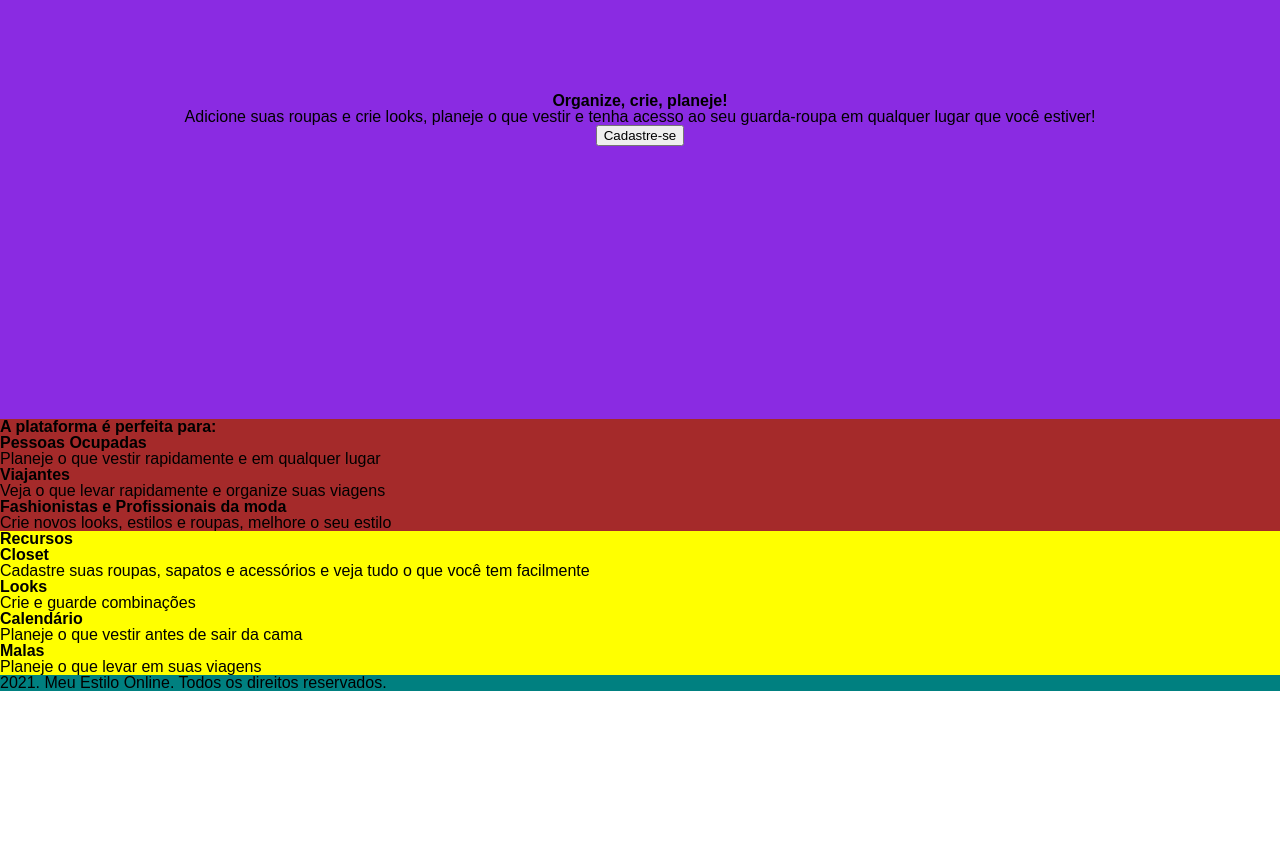
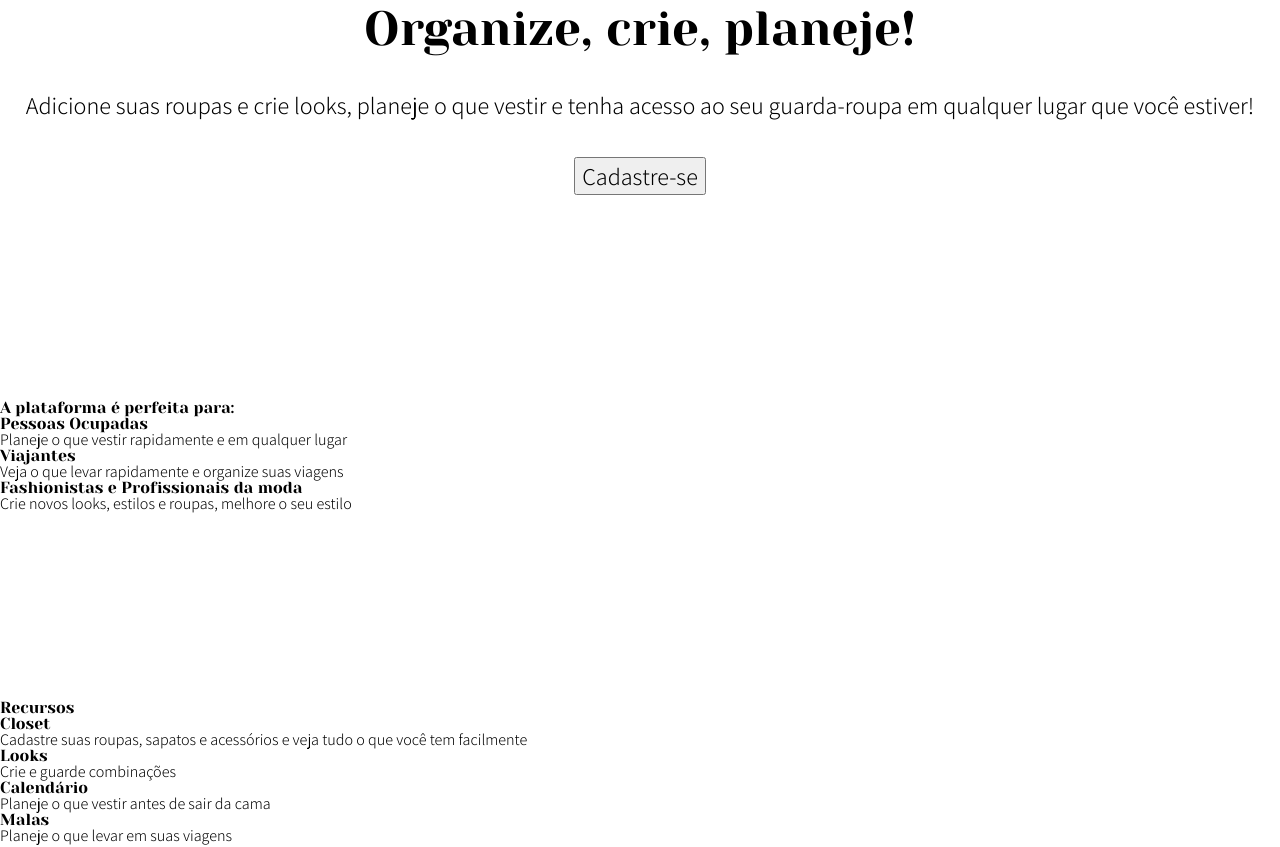
Before and after one commit to lydyanah/projeto-senac, a React (Create React App) app: page / in a window 1280 px wide. Shown: the part 280-1127 px from the top of the page. Before the commit the page ends 971 px from the top, so only its background shows below. Built offline with nearby package versions, Linux system fonts and the light colour scheme.

Commit message:
importação das fontes

```diff
--- a/src/components/Page/styles.css
+++ b/src/components/Page/styles.css
@@ -1,12 +1,13 @@
 .logo{
-  height: 80px;
+  height: 60px;
 }
 
 nav{
   display: flex;
   justify-content: space-between;
   align-items: center;
-  padding: 8px;
+  height: 80px;
+  margin: 0 80px;
 }
 
 .menuItem {
@@ -16,3 +17,10 @@ nav{
 .login{
     font-size: 1.2em;
 }
+
+footer{
+  display: flex;
+  justify-content: center;
+  align-items: center;
+  height: 100px;
+}
--- a/src/pages/home/index.tsx
+++ b/src/pages/home/index.tsx
@@ -10,7 +10,7 @@ const Home = () => {
         <h1>Organize, crie, planeje!</h1>
         <p>
           Adicione suas roupas e crie looks, planeje o que vestir e tenha acesso
-          ao seu guarda-roupa em qualquer lugar que você estiver!{" "}
+          ao seu guarda-roupa em qualquer lugar que você estiver!
         </p>
         <Link to="/cadastro">
           <button>Cadastre-se</button>
@@ -18,23 +18,23 @@ const Home = () => {
       </div>
 
       <div className="públicoAlvo">
-        <h1>A plataforma é perfeita para:</h1>
-        <h2>Pessoas Ocupadas</h2>
+        <h2>A plataforma é perfeita para:</h2>
+        <h3>Pessoas Ocupadas</h3>
         <p>Planeje o que vestir rapidamente e em qualquer lugar</p>
-        <h2>Viajantes</h2>
+        <h3>Viajantes</h3>
         <p>Veja o que levar rapidamente e organize suas viagens</p>
-        <h2>Fashionistas e Profissionais da moda</h2>
+        <h3>Fashionistas e Profissionais da moda</h3>
         <p>Crie novos looks, estilos e roupas, melhore o seu estilo</p>
       </div>
       <div className="recursos">
-        <h1>Recursos</h1>
-        <h2>Closet</h2>
+        <h2>Recursos</h2>
+        <h3>Closet</h3>
         <p>Cadastre suas roupas, sapatos e acessórios e veja tudo o que você tem facilmente</p>
-        <h2>Looks</h2>
+        <h3>Looks</h3>
         <p>Crie e guarde combinações</p>
-        <h2>Calendário</h2>
+        <h3>Calendário</h3>
         <p>Planeje o que vestir antes de sair da cama</p>
-        <h2>Malas</h2>
+        <h3>Malas</h3>
         <p>Planeje o que levar em suas viagens</p>
       </div>
     </Page>
--- a/src/pages/home/styles.css
+++ b/src/pages/home/styles.css
@@ -1,25 +1,26 @@
 .infoGeral{
-    background-color: blueviolet;
     height: 600px;
     display: flex;
     flex-direction: column;
     justify-content: center;
     align-items: center;
-    margin: 0px;
 }
 
-.infoGeral p{
+.infoGeral p, button{
+    font-size: 1.5em;
     text-align: center;
+    margin: 20px;
+}
+
+.infoGeral h1{
+    font-size: 3em;
+    margin: 20px;
 }
 
 .públicoAlvo{
-    background-color: brown;
+    height: 300px;
 }
 
 .recursos{
-    background-color: yellow;
+    height: 300px;
 }
-
-footer{
-    background-color: teal;
-}
--- a/src/styles/global.css
+++ b/src/styles/global.css
@@ -1,3 +1,12 @@
+@import url('https://fonts.googleapis.com/css2?family=Yeseva+One&display=swap');
+@import url('https://fonts.googleapis.com/css2?family=Assistant:wght@200;300;600;700&display=swap');
+
+
 *{
-    font-family: Arial, Helvetica, sans-serif;
+    font-family: Assistant;
+    font-weight: 300;
 }
+
+h1, h2, h3{
+    font-family: Yeseva One;
+}
```
Also changed, not shown: public/favicon.png, src/assets/images/logo.png.
